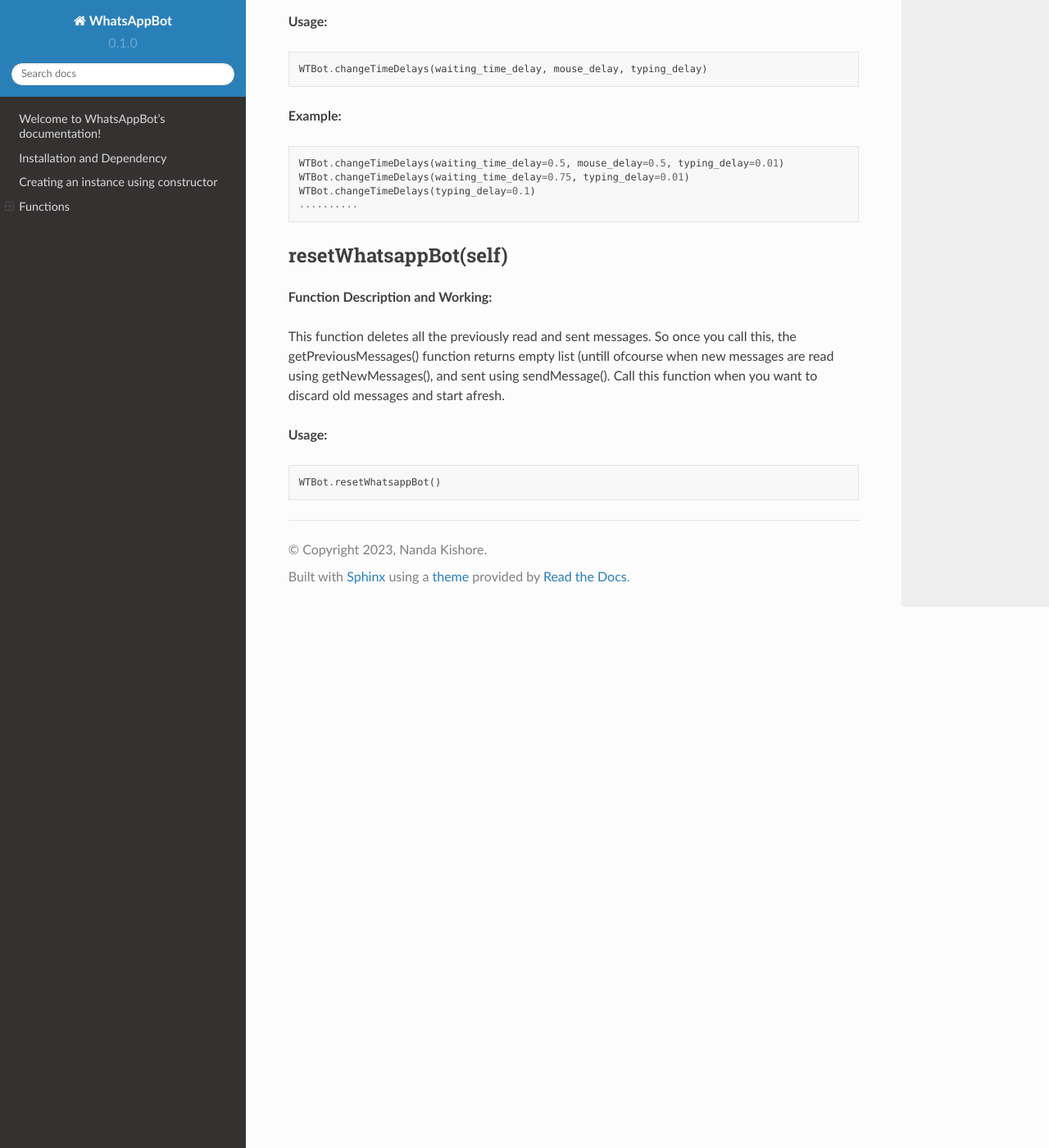
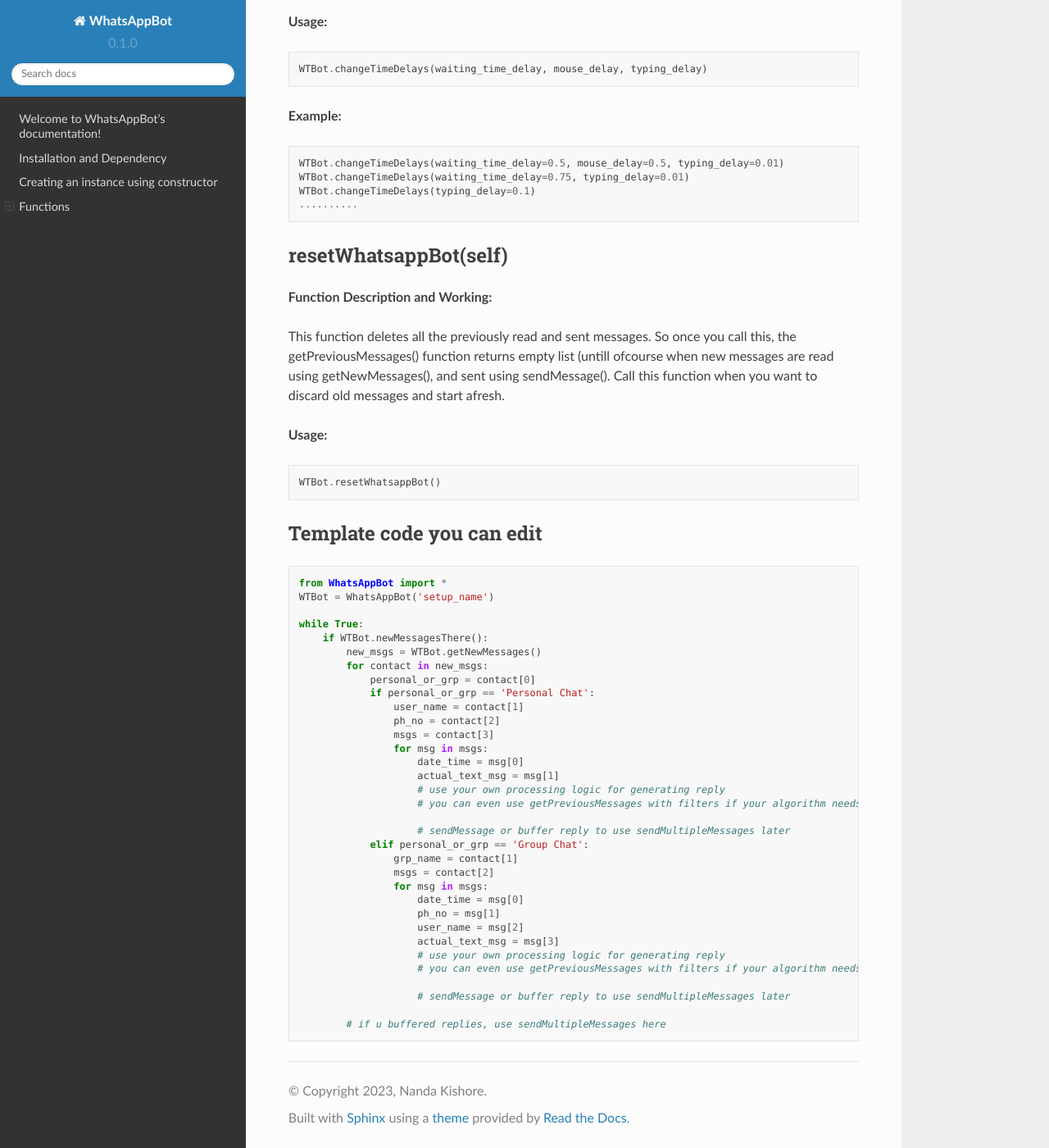
Before and after one commit to ArvindR07/WhatsAppBotDocs, a Sphinx documentation site: the page built from docs/source/index.rst, in a window 1280 px wide and 1400 px high, scrolled down 10106 px. Shown: the whole window at 82% size. Built offline with Sphinx 7.4.7 and the Read the Docs theme 2.0.0, drawn with Linux system fonts in a browser that asks for light colours.

Commit message:
Update index.rst

```diff
--- a/docs/source/index.rst
+++ b/docs/source/index.rst
@@ -474,3 +474,45 @@
 .. code:: python
 
    WTBot.resetWhatsappBot()
+
+
+
+=============================
+Template code you can edit
+=============================
+
+.. code:: python
+
+    from WhatsAppBot import *
+    WTBot = WhatsAppBot('setup_name')
+
+    while True:
+        if WTBot.newMessagesThere():
+            new_msgs = WTBot.getNewMessages()
+            for contact in new_msgs:
+                personal_or_grp = contact[0]
+                if personal_or_grp == 'Personal Chat':
+                    user_name = contact[1]
+                    ph_no = contact[2]
+                    msgs = contact[3]
+                    for msg in msgs:
+                        date_time = msg[0]
+                        actual_text_msg = msg[1]
+                        # use your own processing logic for generating reply
+                        # you can even use getPreviousMessages with filters if your algorithm needs context of the conversation
+
+                        # sendMessage or buffer reply to use sendMultipleMessages later
+                elif personal_or_grp == 'Group Chat':
+                    grp_name = contact[1]
+                    msgs = contact[2]
+                    for msg in msgs:
+                        date_time = msg[0]
+                        ph_no = msg[1]
+                        user_name = msg[2]
+                        actual_text_msg = msg[3]
+                        # use your own processing logic for generating reply
+                        # you can even use getPreviousMessages with filters if your algorithm needs context of the conversation
+
+                        # sendMessage or buffer reply to use sendMultipleMessages later
+
+            # if u buffered replies, use sendMultipleMessages here
```
